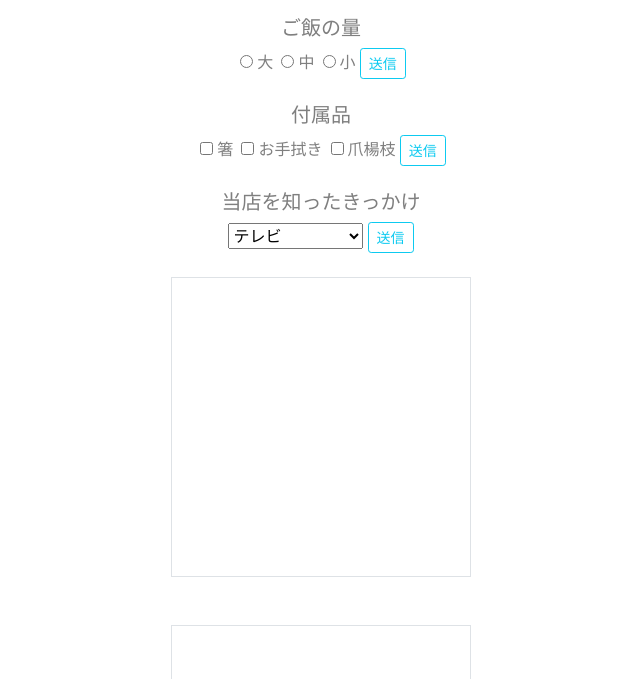
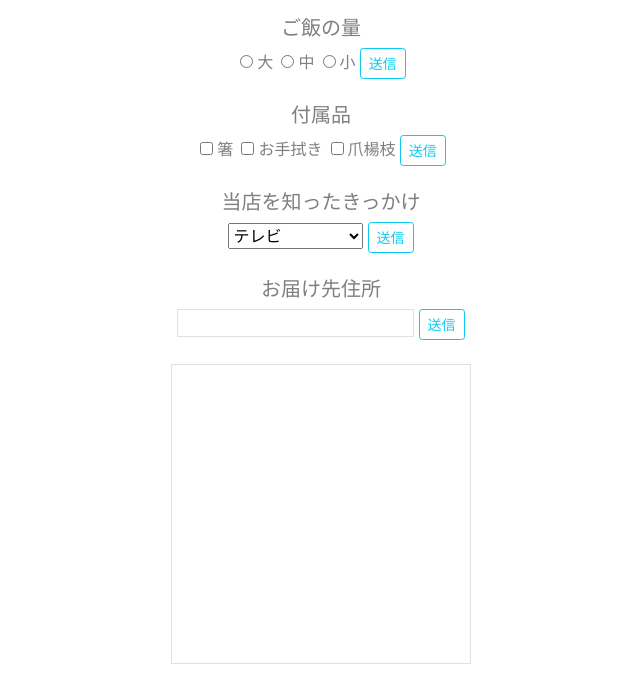
Before and after one commit to DaisukeMaruyama/javascript_study, a website: page bento/index.html in a window 1280 px wide. Shown: the part 121-800 px from the top of the page, without its empty margins (319-959 px from the left). Drawn offline with nearby package versions, Linux system fonts and the light colour scheme.

Commit message:
[Update]テキストボックスデータ明け渡し

```diff
--- a/bento/bento.js
+++ b/bento/bento.js
@@ -35,3 +35,12 @@ function mediaButton () {
   const NUM = MEDIA_INPUT.selectedIndex;
   MEDIA_OPTION_ANSWER.textContent = MEDIA_INPUT.options[NUM].value; //document.フォーム名.selectオブジェクト名.options[index番号].valueで取得可能
 }
+
+//テキストボックス
+const TEXT_OPTION_ANSWER = document.getElementById("addressOptionAnswer");
+
+function addressButton () {
+  const ADDRESS_INPUT = document.addressForm.address;
+  TEXT_OPTION_ANSWER.innerHTML = `お届け先住所： ${ADDRESS_INPUT.value}`;
+  ADDRESS_INPUT.value = " "
+}
--- a/bento/index.html
+++ b/bento/index.html
@@ -50,6 +50,14 @@
         <input type="button" class="btn btn-sm btn-outline-info ml-2" value="送信" onclick="mediaButton()" />
       </form>
     </div>
+    <!--セレクトボックス-->
+    <div class="mt-4">
+      <h5>お届け先住所</h5>
+      <form name="addressForm">
+        <input name="address" type="text" class="border" />
+        <input type="button" class="btn btn-sm btn-outline-info ml-2" value="送信" onclick="addressButton()" />
+      </form>
+    </div>
 
     <!-- 出力 -->
     <div class="mt-4">
@@ -59,6 +67,8 @@
       </div>
       <div id="mediaOptionAnswer" class="border mx-auto mb-5 riceoutput" >
       </div>
+      <div id="addressOptionAnswer" class="border mx-auto mb-5 riceoutput" >
+      </div>
     </div>
 
 
```
